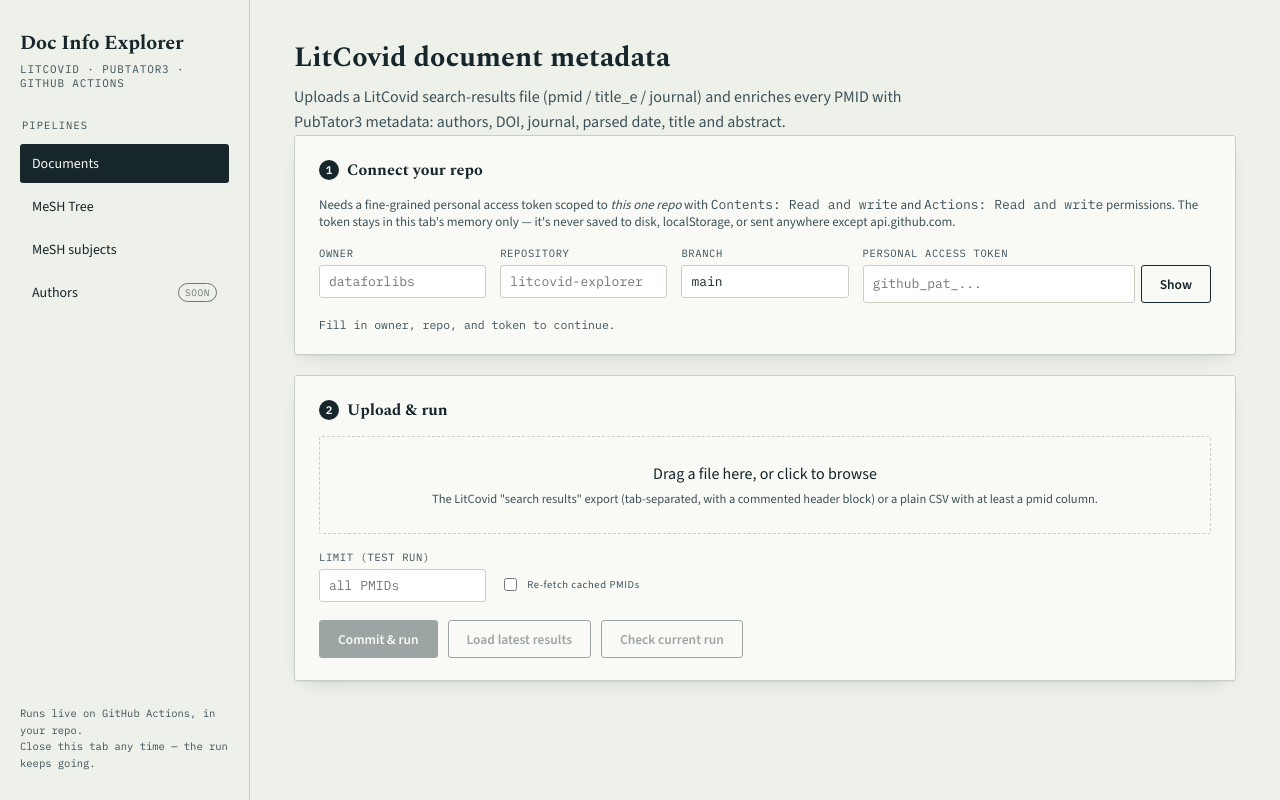
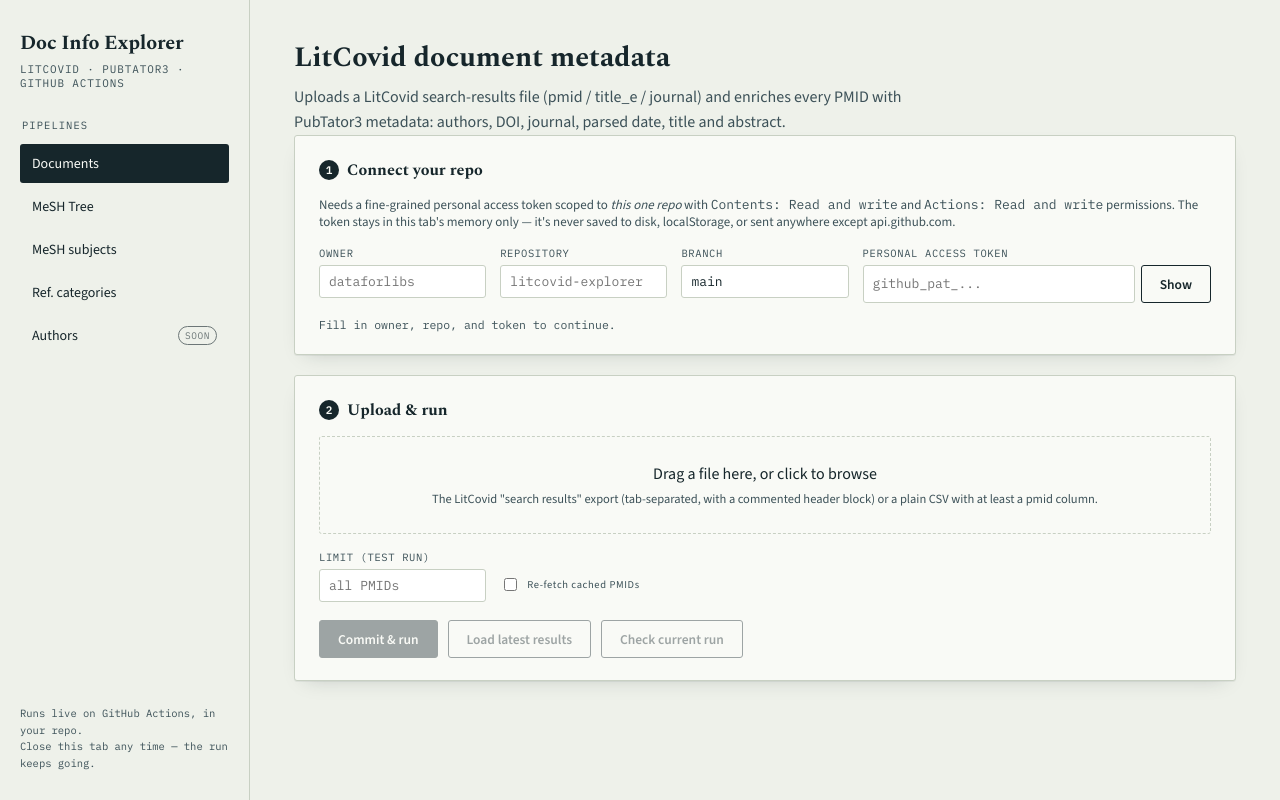
Before and after one commit to obuchel/litcovid-explorer, a React (Vite) app: page / in a window 1280 px wide. Built offline with nearby package versions, Linux system fonts and the light colour scheme.

Commit message:
Add copy_reference_categories pipeline to Actions and the interface

```diff
--- a/src/App.jsx
+++ b/src/App.jsx
@@ -17,7 +17,7 @@
   const connected = Boolean(settings.owner && settings.repo && settings.branch && settings.token);
 
   const [file, setFile] = useState(null);
-  const [options, setOptions] = useState({ limit: '', forceRefresh: false, skipEnrichment: false, pmids: '' });
+  const [options, setOptions] = useState({ limit: '', forceRefresh: false, skipEnrichment: false, pmids: '', dryRun: false });
   const [status, setStatus] = useState('idle');
   const [logs, setLogs] = useState([]);
   const [runInfo, setRunInfo] = useState(null);
@@ -127,6 +127,7 @@
       if (options.forceRefresh) inputs.force_refresh = 'true';
       if (options.skipEnrichment) inputs.skip_citation_enrichment = 'true';
       if (options.pmids && options.pmids.trim()) inputs.pmids = options.pmids.trim();
+      if (options.dryRun) inputs.dry_run = 'true';
 
       const dispatchedAt = await dispatchWorkflow({
         ...settings,
--- a/src/components/RunPanel.jsx
+++ b/src/components/RunPanel.jsx
@@ -56,7 +56,7 @@
             onChange={(e) => onOptionsChange({ ...options, limit: e.target.value })}
           />
         </div>
-        {(pipeline.id === 'litcovid_docs' || pipeline.id === 'mesh_subjects') && (
+        {(pipeline.id === 'litcovid_docs' || pipeline.id === 'mesh_subjects' || pipeline.id === 'copy_categories') && (
           <div className="field checkbox-field" style={{ alignSelf: 'end', paddingBottom: 8 }}>
             <input
               id="force"
@@ -65,7 +65,22 @@
               onChange={(e) => onOptionsChange({ ...options, forceRefresh: e.target.checked })}
             />
             <label htmlFor="force" style={{ margin: 0, textTransform: 'none', fontFamily: 'var(--sans)' }}>
-              {pipeline.id === 'mesh_subjects' ? 'Bypass the PubTator cache (re-fetch fresh annotations)' : 'Re-fetch cached PMIDs'}
+              {pipeline.id === 'mesh_subjects' && 'Bypass the PubTator cache (re-fetch fresh annotations)'}
+              {pipeline.id === 'copy_categories' && 'Ignore the cached reference download (re-fetch)'}
+              {pipeline.id === 'litcovid_docs' && 'Re-fetch cached PMIDs'}
+            </label>
+          </div>
+        )}
+        {pipeline.id === 'copy_categories' && (
+          <div className="field checkbox-field" style={{ alignSelf: 'end', paddingBottom: 8 }}>
+            <input
+              id="dry-run"
+              type="checkbox"
+              checked={options.dryRun}
+              onChange={(e) => onOptionsChange({ ...options, dryRun: e.target.checked })}
+            />
+            <label htmlFor="dry-run" style={{ margin: 0, textTransform: 'none', fontFamily: 'var(--sans)' }}>
+              Dry run (report counts, don't write or commit)
             </label>
           </div>
         )}
--- a/src/pipelines/registry.js
+++ b/src/pipelines/registry.js
@@ -75,6 +75,28 @@
     defaultSortKey: 'pmid',
   },
   {
+    id: 'copy_categories',
+    label: 'Copy reference categories',
+    shortLabel: 'Ref. categories',
+    description:
+      'Runs against the already-committed data/mesh_category_tree.json \u2014 no upload needed. Downloads the ' +
+      'whn-analytics.net reference JSON and copies its cat / hard_category / format fields in for any matching ' +
+      'PMID, wherever this repo\u2019s own value is still blank. Never overwrites a value this repo already has.',
+    noUpload: true,
+    outputPath: 'data/mesh_category_tree.json',
+    resultFormat: 'json-docs',
+    workflowFile: 'copy_reference_categories.yml',
+    columns: [
+      { key: 'pmid', label: 'PMID', width: 100 },
+      { key: 'title_e', label: 'Title', width: 340 },
+      { key: 'cat', label: 'Category', width: 160 },
+      { key: 'hard_category', label: 'Hard category', width: 160 },
+      { key: 'format', label: 'Format', width: 120 },
+    ],
+    searchableColumns: ['pmid', 'title_e', 'cat', 'hard_category', 'format'],
+    defaultSortKey: 'pmid',
+  },
+  {
     id: 'authors',
     label: 'Author network (template)',
     shortLabel: 'Authors',
```
Also changed, not shown: 1 other file (tests, documents, lock files or other folders).
